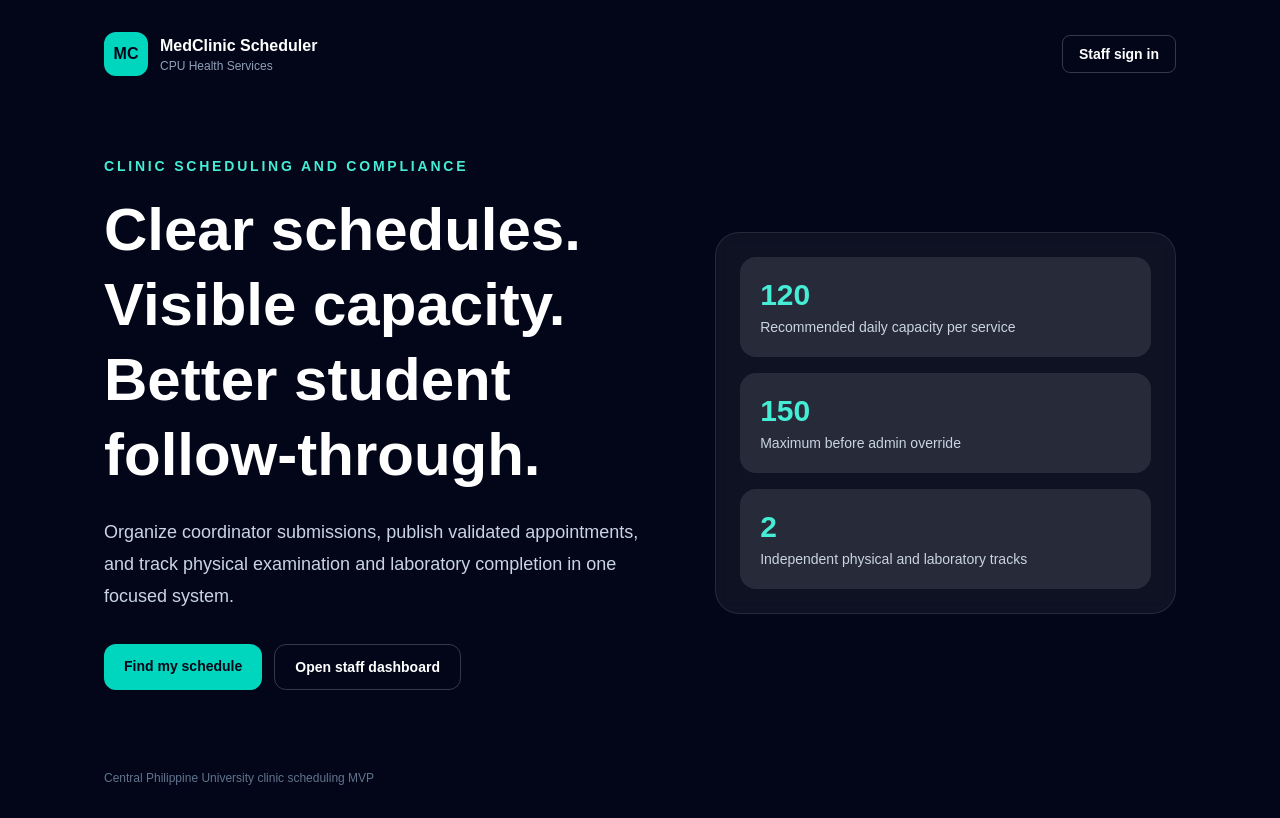
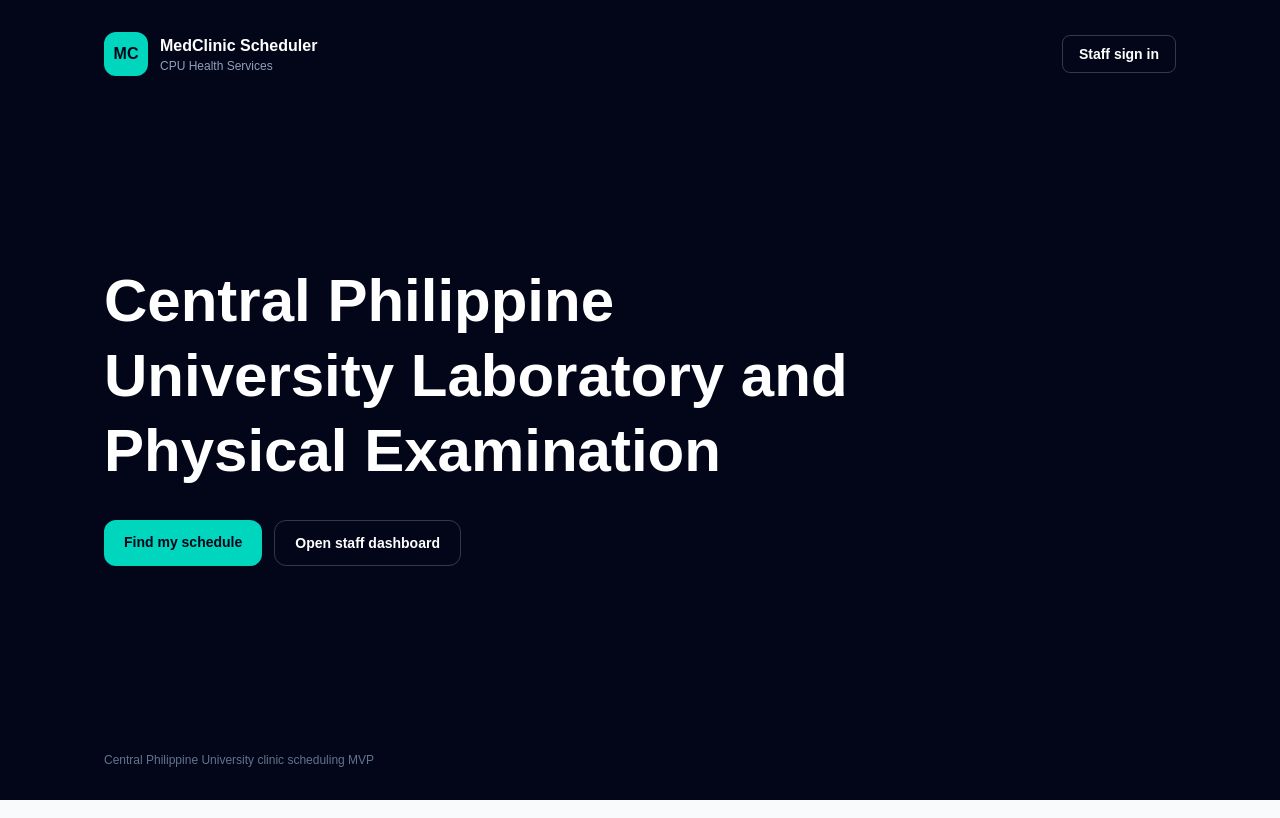
Before and after one commit to Eida27/medclinic-scheduler-v2, a Next.js app: page / in a window 1280 px wide. Built offline with nearby package versions, Linux system fonts and the light colour scheme.

Commit message:
feat: update HomePage layout and remove capacity-related content

```diff
--- a/src/app/page.tsx
+++ b/src/app/page.tsx
@@ -11,24 +11,11 @@ export default function HomePage() {
           </div>
           <Link href="/login" className="rounded-lg border border-white/20 px-4 py-2 text-sm font-semibold transition hover:bg-white/10">Staff sign in</Link>
         </header>
-        <section className="grid items-center gap-12 py-20 lg:grid-cols-[1.1fr_.9fr]">
-          <div>
-            <p className="mb-4 text-sm font-bold uppercase tracking-[0.2em] text-teal-300">Clinic scheduling and compliance</p>
-            <h1 className="max-w-3xl text-4xl font-black leading-tight sm:text-6xl">Clear schedules. Visible capacity. Better student follow-through.</h1>
-            <p className="mt-6 max-w-2xl text-lg leading-8 text-slate-300">Organize coordinator submissions, publish validated appointments, and track physical examination and laboratory completion in one focused system.</p>
-            <div className="mt-8 flex flex-wrap gap-3">
-              <Link href="/student-lookup" className="rounded-xl bg-teal-400 px-5 py-3 text-sm font-bold text-slate-950 transition hover:bg-teal-300">Find my schedule</Link>
-              <Link href="/login" className="rounded-xl border border-white/20 px-5 py-3 text-sm font-bold transition hover:bg-white/10">Open staff dashboard</Link>
-            </div>
-          </div>
-          <div className="grid gap-4 rounded-3xl border border-white/10 bg-white/5 p-6 backdrop-blur">
-            {[
-              ["120", "Recommended daily capacity per service"],
-              ["150", "Maximum before admin override"],
-              ["2", "Independent physical and laboratory tracks"],
-            ].map(([value, label]) => (
-              <div key={label} className="rounded-2xl bg-white/10 p-5"><p className="text-3xl font-black text-teal-300">{value}</p><p className="mt-1 text-sm text-slate-300">{label}</p></div>
-            ))}
+        <section className="py-20">
+          <h1 className="max-w-3xl text-4xl font-black leading-tight sm:text-6xl">Central Philippine University Laboratory and Physical Examination</h1>
+          <div className="mt-8 flex flex-wrap gap-3">
+            <Link href="/student-lookup" className="rounded-xl bg-teal-400 px-5 py-3 text-sm font-bold text-slate-950 transition hover:bg-teal-300">Find my schedule</Link>
+            <Link href="/login" className="rounded-xl border border-white/20 px-5 py-3 text-sm font-bold transition hover:bg-white/10">Open staff dashboard</Link>
           </div>
         </section>
         <footer className="text-xs text-slate-500">Central Philippine University clinic scheduling MVP</footer>
```
Also changed, not shown: 1 other file (tests, documents, lock files or other folders).
